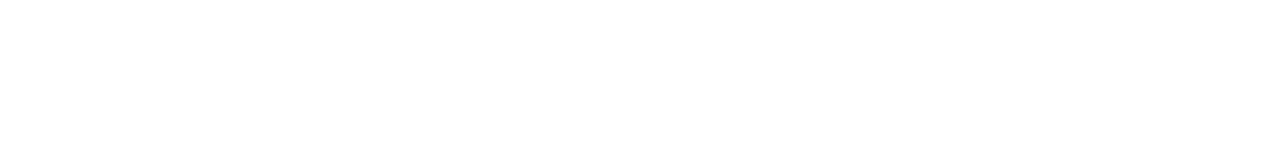
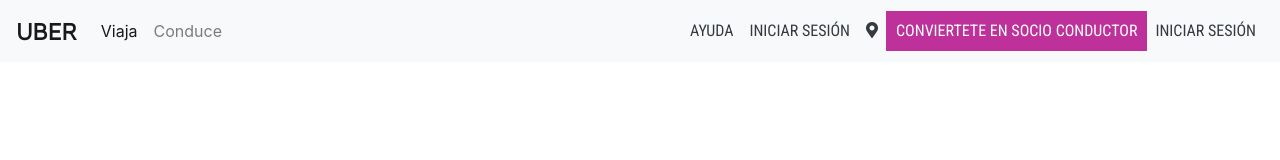
Before and after one commit to Eliza29/fare-estimate, a plain HTML site: page index.html in a window 1280 px wide. Drawn offline with nearby package versions, Linux system fonts and the light colour scheme.

Commit message:
subiendo maqueta parte 1

```diff
--- a/css/main.css
+++ b/css/main.css
@@ -1 +1,21 @@
 /* Estilos del Proyecto*/
+/* font-family: 'Maven Pro', sans-serif;
+font-family: 'Roboto Condensed', sans-serif;
+font-family: 'Roboto', sans-serif; */
+
+button{
+    background-color: #BE319A;
+    border:none;
+    border-color: #BE319A;
+    color: white;
+    cursor: pointer;
+    padding: 4px 10px;
+    text-decoration: none;
+}
+.title{
+    font-family: 'Maven Pro', sans-serif;
+    font-size: 24px;
+}
+.text-styles{
+    font-family: 'Roboto Condensed', sans-serif;
+}
--- a/index.html
+++ b/index.html
@@ -1,12 +1,56 @@
 <!DOCTYPE html>
 <html lang="en">
+
 <head>
     <meta charset="UTF-8">
     <meta name="viewport" content="width=device-width, initial-scale=1.0">
     <meta http-equiv="X-UA-Compatible" content="ie=edge">
+    <link rel="stylesheet" href="https://maxcdn.bootstrapcdn.com/bootstrap/4.0.0/css/bootstrap.min.css">
+    <link href="https://fonts.googleapis.com/css?family=Maven+Pro|Roboto|Roboto+Condensed" rel="stylesheet">
+    <link href="https://use.fontawesome.com/releases/v5.0.6/css/all.css" rel="stylesheet">
+    <link rel="stylesheet" href="css/main.css">
     <title>Fare Estimate</title>
 </head>
+
 <body>
+    <nav class="navbar navbar-expand-lg navbar-light bg-light">
+        <a class="navbar-brand title font-weight-bold" href="#">UBER</a>
+        <button class="navbar-toggler" type="button" data-toggle="collapse" data-target="#navbarText" aria-controls="navbarText"
+            aria-expanded="false" aria-label="Toggle navigation">
+            <span class="navbar-toggler-icon"></span>
+        </button>
+        <div class="collapse navbar-collapse" id="navbarText">
+            <ul class="navbar-nav mr-auto">
+                <li class="nav-item active">
+                    <a class="nav-link" href="#">Viaja
+                        <span class="sr-only">(current)</span>
+                    </a>
+                </li>
+                <li class="nav-item">
+                    <a class="nav-link" href="#">Conduce</a>
+                </li>
+            </ul>
+            <ul class="navbar-nav text-styles">
+                <li class="nav-item">
+                    <a class="nav-link text-dark" href="#">AYUDA</a>
+                </li>
+                <li class="nav-item">
+                    <a class="nav-link text-dark" href="#">INICIAR SESIÓN</a>
+                </li>
+                <li class="nav-item">
+                    <a class="nav-link text-dark" href="#"><i class="fas fa-map-marker-alt"></i></a>
+                </li>
+                <button class="my-btn my-2 my-sm-0" type="submit">CONVIERTETE EN SOCIO CONDUCTOR</button>
+                <li class="nav-item">
+                    <a class="nav-link text-dark" href="#">INICIAR SESIÓN</a>
+                </li>
+            </ul>
+        </div>
+    </nav>
+    <script src="https://code.jquery.com/jquery-3.2.1.slim.min.js"></script>
+    <script src="https://cdnjs.cloudflare.com/ajax/libs/popper.js/1.12.9/umd/popper.min.js"></script>
+    <script src="https://maxcdn.bootstrapcdn.com/bootstrap/4.0.0/js/bootstrap.min.js"></script>
+    <script src="js/app.js"></script>
+</body>
 
-</body>
 </html>
```
Also changed, not shown: 1 other file.
